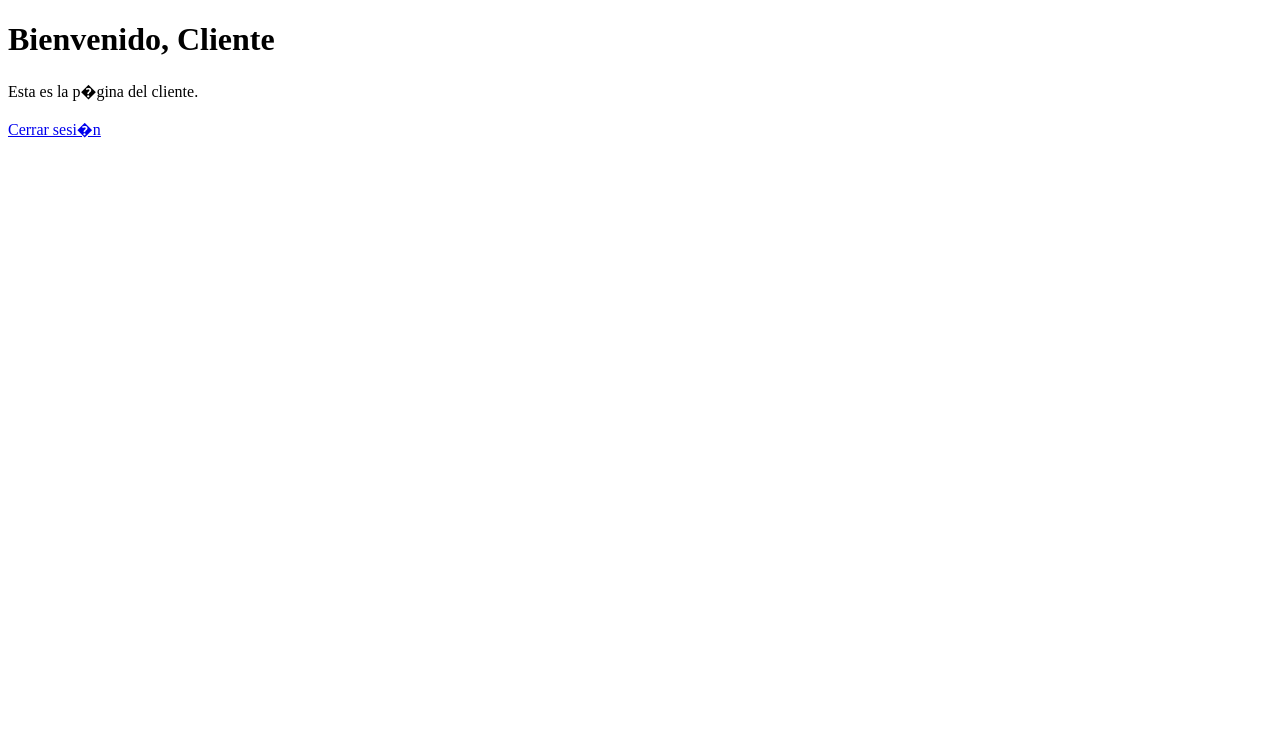
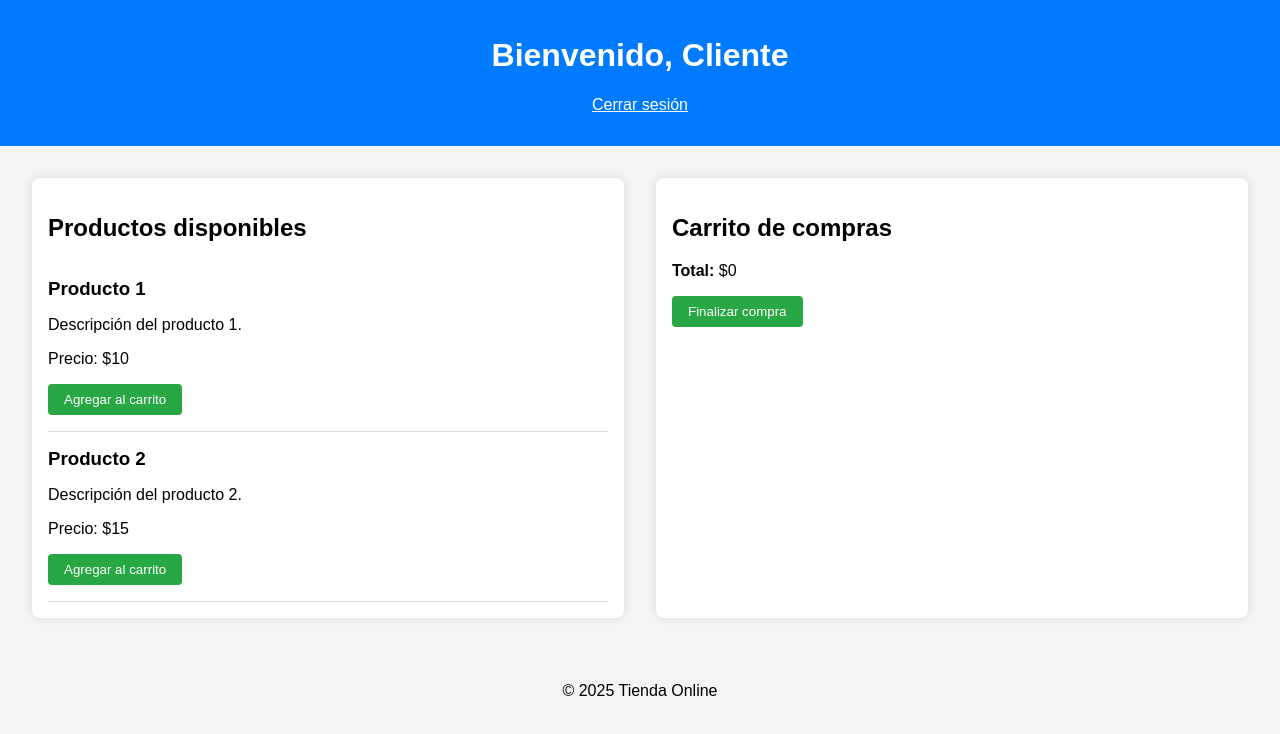
Before and after one commit to WillRamos13/Eccomerce-utp, a website: page public/cliente.html in a window 1280 px wide. Drawn offline with Linux system fonts and the light colour scheme.

Commit message:
cambios en cliente.html

```diff
--- a/public/cliente.html
+++ b/public/cliente.html
@@ -2,11 +2,142 @@
 <html lang="es">
 <head>
     <meta charset="UTF-8" />
-    <title>Panel Cliente</title>
+    <title>Panel Cliente - Tienda Online</title>
+    <style>
+        body {
+            font-family: Arial, sans-serif;
+            margin: 0;
+            padding: 0;
+            background-color: #f4f4f4;
+        }
+
+        header {
+            background-color: #007bff;
+            color: white;
+            padding: 1rem;
+            text-align: center;
+        }
+
+        .container {
+            display: flex;
+            gap: 2rem;
+            padding: 2rem;
+        }
+
+        .products, .cart {
+            flex: 1;
+            background-color: white;
+            padding: 1rem;
+            border-radius: 8px;
+            box-shadow: 0 0 10px rgba(0,0,0,0.1);
+        }
+
+        .product {
+            border-bottom: 1px solid #ddd;
+            padding: 1rem 0;
+        }
+
+            .product h3 {
+                margin: 0;
+            }
+
+        button {
+            padding: 0.5rem 1rem;
+            background-color: #28a745;
+            border: none;
+            color: white;
+            cursor: pointer;
+            border-radius: 4px;
+        }
+
+            button:hover {
+                background-color: #218838;
+            }
+
+        .cart ul {
+            list-style: none;
+            padding: 0;
+        }
+
+        .cart li {
+            padding: 0.5rem 0;
+            border-bottom: 1px solid #ccc;
+        }
+
+        footer {
+            text-align: center;
+            margin-top: 2rem;
+        }
+
+        a {
+            color: #007bff;
+        }
+    </style>
 </head>
 <body>
-    <h1>Bienvenido, Cliente</h1>
-    <p>Esta es la p�gina del cliente.</p>
-    <a href="/logout">Cerrar sesi�n</a>
+    <header>
+        <h1>Bienvenido, Cliente</h1>
+        <p><a href="/logout" style="color: white;">Cerrar sesión</a></p>
+    </header>
+    <div class="container">
+        <div class="products">
+            <h2>Productos disponibles</h2>
+            <div class="product">
+                <h3>Producto 1</h3>
+                <p>Descripción del producto 1.</p>
+                <p>Precio: $10</p>
+                <button onclick="addToCart('Producto 1', 10)">Agregar al carrito</button>
+            </div>
+            <div class="product">
+                <h3>Producto 2</h3>
+                <p>Descripción del producto 2.</p>
+                <p>Precio: $15</p>
+                <button onclick="addToCart('Producto 2', 15)">Agregar al carrito</button>
+            </div>
+            <!-- Puedes agregar más productos aquí -->
+        </div>
+
+        <div class="cart">
+            <h2>Carrito de compras</h2>
+            <ul id="cart-items"></ul>
+            <p><strong>Total:</strong> $<span id="cart-total">0</span></p>
+            <button onclick="checkout()">Finalizar compra</button>
+        </div>
+    </div>
+
+    <footer>
+        <p>&copy; 2025 Tienda Online</p>
+    </footer>
+
+    <script>
+        const cartItems = [];
+        function addToCart(product, price) {
+            cartItems.push({ product, price });
+            updateCart();
+        }
+
+        function updateCart() {
+            const cartList = document.getElementById("cart-items");
+            cartList.innerHTML = "";
+            let total = 0;
+            cartItems.forEach(item => {
+                const li = document.createElement("li");
+                li.textContent = `${item.product} - $${item.price}`;
+                cartList.appendChild(li);
+                total += item.price;
+            });
+            document.getElementById("cart-total").textContent = total.toFixed(2);
+        }
+
+        function checkout() {
+            if (cartItems.length === 0) {
+                alert("El carrito está vacío.");
+                return;
+            }
+            alert("Compra realizada con éxito. Gracias por su pedido.");
+            cartItems.length = 0;
+            updateCart();
+        }
+    </script>
 </body>
 </html>
```
